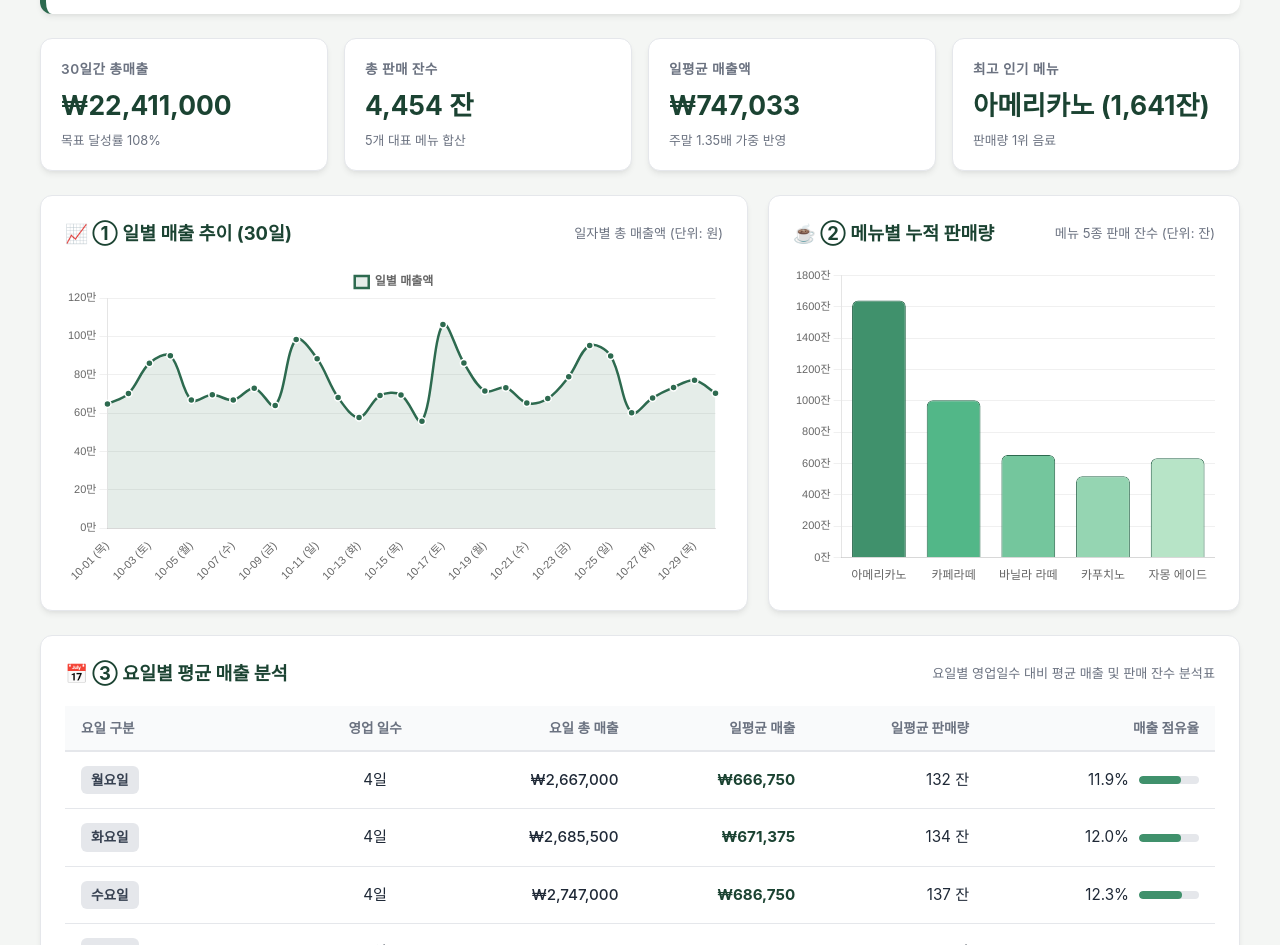
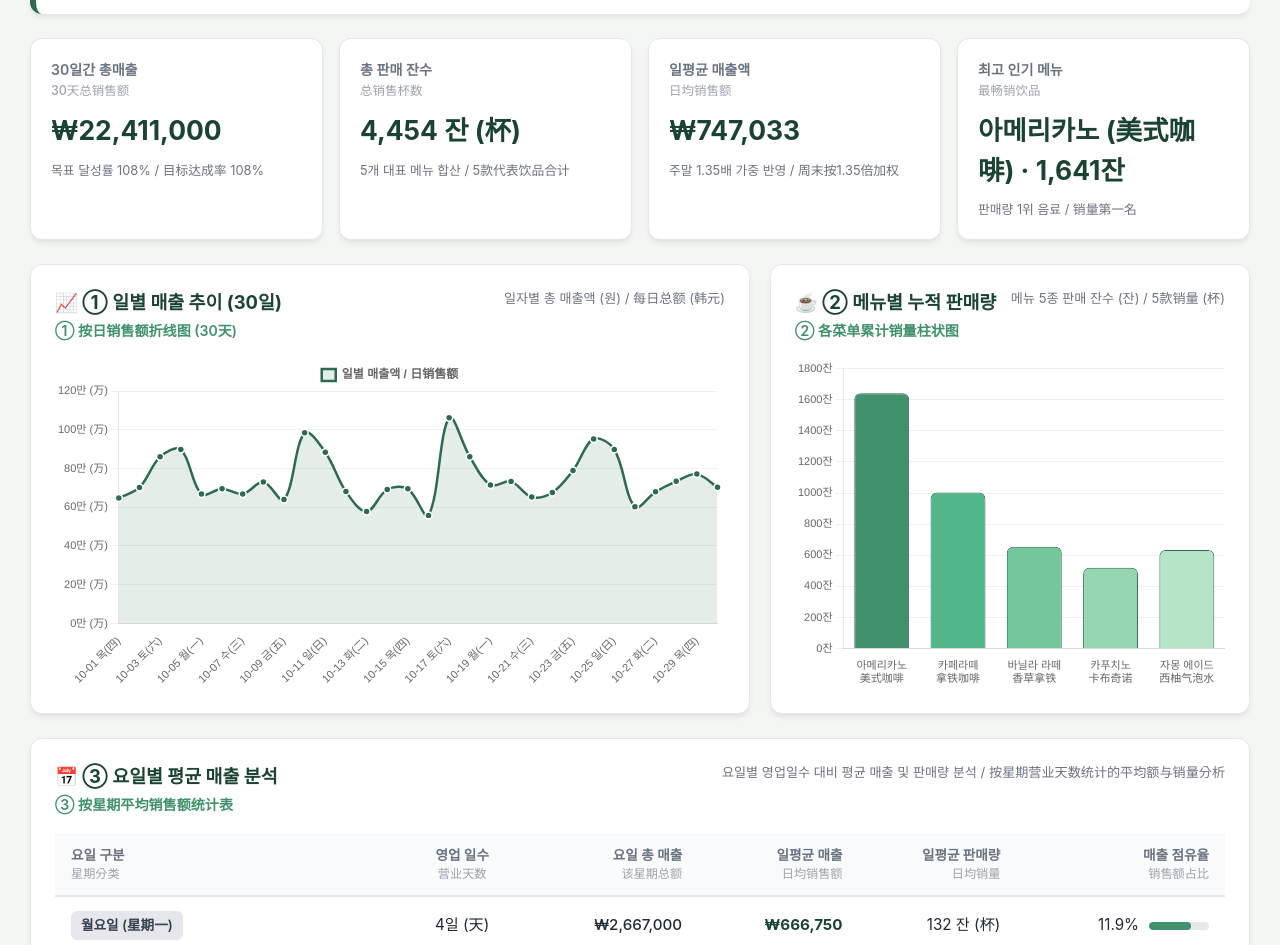
Before and after one commit to wusixuan152-ux/git_tutorial, a plain HTML site: page index.html in a window 1280 px wide. Shown: the part 123-1068 px from the top of the page. Drawn offline with nearby package versions, Linux system fonts and the light colour scheme.

Commit message:
docs & i18n: add Korean-Chinese bilingual labels and documentation

```diff
--- a/chart.js
+++ b/chart.js
@@ -1,4 +1,4 @@
-// chart.js - 차트 및 요일별 평균 매출 표 렌더링 스크립트
+// chart.js - 차트 및 요일별 평균 매출 표 렌더링 스크립트 (韩中双语)
 
 document.addEventListener('DOMContentLoaded', function () {
   if (!window.CAFE_DATA) {
@@ -34,33 +34,43 @@ function renderKPICards(data) {
   const topMenuEl = document.getElementById('kpi-top-menu');
 
   if (totalRevEl) totalRevEl.textContent = formatKRW(data.grandTotalRevenue);
-  if (totalQtyEl) totalQtyEl.textContent = data.grandTotalQuantity.toLocaleString('ko-KR') + ' 잔';
+  if (totalQtyEl) totalQtyEl.textContent = data.grandTotalQuantity.toLocaleString('ko-KR') + ' 잔 (杯)';
   if (avgRevEl) avgRevEl.textContent = formatKRW(data.averageDailyRevenue);
 
   // 최고 인기 메뉴 계산
   const menuTotals = {};
   data.dailyData.forEach(day => {
     day.sales.forEach(item => {
-      if (!menuTotals[item.menuName]) {
-        menuTotals[item.menuName] = 0;
+      if (!menuTotals[item.menuId]) {
+        menuTotals[item.menuId] = {
+          name: item.menuName,
+          quantity: 0
+        };
       }
-      menuTotals[item.menuName] += item.quantity;
+      menuTotals[item.menuId].quantity += item.quantity;
     });
   });
 
-  let topMenuName = '';
+  let topMenuId = '';
   let maxQty = -1;
-  for (const [name, qty] of Object.entries(menuTotals)) {
-    if (qty > maxQty) {
-      maxQty = qty;
-      topMenuName = name;
+  for (const [id, info] of Object.entries(menuTotals)) {
+    if (info.quantity > maxQty) {
+      maxQty = info.quantity;
+      topMenuId = id;
     }
   }
 
+  const menuBilingual = {
+    m1: '아메리카노 (美式咖啡)',
+    m2: '카페라떼 (拿铁咖啡)',
+    m3: '바닐라 라떼 (香草拿铁)',
+    m4: '카푸치노 (卡布奇诺)',
+    m5: '자몽 에이드 (西柚气泡水)'
+  };
+
   if (topMenuEl) {
-    // 메뉴 이름 축약 표시 (괄호 앞부분)
-    const displayName = topMenuName.split(' ')[0] || topMenuName;
-    topMenuEl.textContent = `${displayName} (${maxQty.toLocaleString('ko-KR')}잔)`;
+    const bilingualName = menuBilingual[topMenuId] || '아메리카노 (美式咖啡)';
+    topMenuEl.textContent = `${bilingualName} · ${maxQty.toLocaleString('ko-KR')}잔`;
   }
 }
 
@@ -69,7 +79,17 @@ function renderDailyRevenueChart(data) {
   const ctx = document.getElementById('dailyRevenueChart');
   if (!ctx) return;
 
-  const labels = data.dailyData.map(d => `${d.date.slice(5)} (${d.dayOfWeekShort})`);
+  const dowBilingualShort = {
+    '월': '월(一)',
+    '화': '화(二)',
+    '수': '수(三)',
+    '목': '목(四)',
+    '금': '금(五)',
+    '토': '토(六)',
+    '일': '일(日)'
+  };
+
+  const labels = data.dailyData.map(d => `${d.date.slice(5)} ${dowBilingualShort[d.dayOfWeekShort] || d.dayOfWeekShort}`);
   const revenues = data.dailyData.map(d => d.totalRevenue);
 
   new Chart(ctx, {
@@ -77,7 +97,7 @@ function renderDailyRevenueChart(data) {
     data: {
       labels: labels,
       datasets: [{
-        label: '일별 매출액',
+        label: '일별 매출액 / 日销售额',
         data: revenues,
         borderColor: '#2d6a4f',
         backgroundColor: 'rgba(45, 106, 79, 0.12)',
@@ -112,7 +132,7 @@ function renderDailyRevenueChart(data) {
           bodyFont: { size: 12 },
           callbacks: {
             label: function (context) {
-              return '매출: ' + formatKRW(context.parsed.y);
+              return '매출 / 销售额: ' + formatKRW(context.parsed.y);
             }
           }
         }
@@ -132,7 +152,7 @@ function renderDailyRevenueChart(data) {
           ticks: {
             font: { size: 11 },
             callback: function (val) {
-              return (val / 10000) + '만';
+              return (val / 10000) + '만 (万)';
             }
           }
         }
@@ -146,11 +166,19 @@ function renderMenuSalesChart(data) {
   const ctx = document.getElementById('menuSalesChart');
   if (!ctx) return;
 
-  // 메뉴별 집계
+  const menuBilingual = {
+    m1: { ko: '아메리카노', zh: '美式咖啡', full: '아메리카노 / 美式咖啡' },
+    m2: { ko: '카페라떼', zh: '拿铁咖啡', full: '카페라떼 / 拿铁咖啡' },
+    m3: { ko: '바닐라 라떼', zh: '香草拿铁', full: '바닐라 라떼 / 香草拿铁' },
+    m4: { ko: '카푸치노', zh: '卡布奇诺', full: '카푸치노 / 卡布奇诺' },
+    m5: { ko: '자몽 에이드', zh: '西柚气泡水', full: '자몽 에이드 / 西柚气泡水' }
+  };
+
   const menuStats = {};
   data.menus.forEach(m => {
     menuStats[m.id] = {
       name: m.name,
+      bilingual: menuBilingual[m.id] || { full: m.name },
       price: m.price,
       quantity: 0,
       revenue: 0
@@ -167,7 +195,7 @@ function renderMenuSalesChart(data) {
   });
 
   const menuList = Object.values(menuStats);
-  const labels = menuList.map(m => m.name.split(' (')[0]);
+  const labels = menuList.map(m => [m.bilingual.ko, m.bilingual.zh]);
   const quantities = menuList.map(m => m.quantity);
   const revenues = menuList.map(m => m.revenue);
 
@@ -184,7 +212,7 @@ function renderMenuSalesChart(data) {
     data: {
       labels: labels,
       datasets: [{
-        label: '총 판매량 (잔)',
+        label: '총 판매량 / 总销量 (잔/杯)',
         data: quantities,
         backgroundColor: colors,
         borderColor: '#2d6a4f',
@@ -206,13 +234,13 @@ function renderMenuSalesChart(data) {
           callbacks: {
             title: function (items) {
               const idx = items[0].dataIndex;
-              return menuList[idx].name;
+              return menuList[idx].bilingual.full;
             },
             label: function (context) {
               const idx = context.dataIndex;
-              const q = quantities[idx].toLocaleString('ko-KR') + ' 잔';
+              const q = quantities[idx].toLocaleString('ko-KR') + ' 잔 (杯)';
               const r = formatKRW(revenues[idx]);
-              return [`판매량: ${q}`, `총 매출: ${r}`];
+              return [`판매량 / 销量: ${q}`, `총 매출 / 总额: ${r}`];
             }
           }
         }
@@ -220,7 +248,7 @@ function renderMenuSalesChart(data) {
       scales: {
         x: {
           grid: { display: false },
-          ticks: { font: { size: 12, weight: '500' } }
+          ticks: { font: { size: 11, weight: '500' } }
         },
         y: {
           beginAtZero: true,
@@ -242,21 +270,19 @@ function renderDayOfWeekTable(data) {
   const tbody = document.getElementById('dow-table-body');
   if (!tbody) return;
 
-  // 요일 순서 (월 ~ 일)
   const daysOrder = [
-    { name: '월요일', short: '월', isWeekend: false },
-    { name: '화요일', short: '화', isWeekend: false },
-    { name: '수요일', short: '수', isWeekend: false },
-    { name: '목요일', short: '목', isWeekend: false },
-    { name: '금요일', short: '금', isWeekend: false },
-    { name: '토요일', short: '토', isWeekend: true },
-    { name: '일요일', short: '일', isWeekend: true }
+    { name: '월요일', zh: '星期一', short: '월', isWeekend: false },
+    { name: '화요일', zh: '星期二', short: '화', isWeekend: false },
+    { name: '수요일', zh: '星期三', short: '수', isWeekend: false },
+    { name: '목요일', zh: '星期四', short: '목', isWeekend: false },
+    { name: '금요일', zh: '星期五', short: '금', isWeekend: false },
+    { name: '토요일', zh: '星期六', short: '토', isWeekend: true },
+    { name: '일요일', zh: '星期日', short: '일', isWeekend: true }
   ];
 
-  // 집계
   const stats = {};
   daysOrder.forEach(d => {
-    stats[d.name] = { count: 0, totalRev: 0, totalQty: 0, isWeekend: d.isWeekend };
+    stats[d.name] = { count: 0, totalRev: 0, totalQty: 0, isWeekend: d.isWeekend, zh: d.zh };
   });
 
   data.dailyData.forEach(d => {
@@ -291,13 +317,13 @@ function renderDayOfWeekTable(data) {
 
     tr.innerHTML = `
       <td>
-        <span class="day-badge ${d.isWeekend ? 'weekend' : 'weekday'}">${d.name}</span>
-        ${isPeak ? '<span class="peak-badge">최고매출</span>' : ''}
+        <span class="day-badge ${d.isWeekend ? 'weekend' : 'weekday'}">${d.name} (${d.zh})</span>
+        ${isPeak ? '<span class="peak-badge">최고매출 / 最高</span>' : ''}
       </td>
-      <td class="text-center">${s.count}일</td>
+      <td class="text-center">${s.count}일 (天)</td>
       <td class="text-right font-medium">${formatKRW(s.totalRev)}</td>
       <td class="text-right font-bold text-accent">${formatKRW(avgRev)}</td>
-      <td class="text-right">${avgQty.toLocaleString('ko-KR')} 잔</td>
+      <td class="text-right">${avgQty.toLocaleString('ko-KR')} 잔 (杯)</td>
       <td class="text-right">
         <div class="share-container">
           <span>${share}%</span>
--- a/index.html
+++ b/index.html
@@ -3,7 +3,7 @@
 <head>
   <meta charset="UTF-8">
   <meta name="viewport" content="width=device-width, initial-scale=1.0">
-  <title>초록숲 커피 - 30일 매출 분석 대시보드</title>
+  <title>초록숲 커피 · 绿林咖啡馆 - 매출 대시보드 / 销售数据仪表板</title>
   <!-- Chart.js CDN -->
   <script src="https://cdn.jsdelivr.net/npm/chart.js"></script>
   <style>
@@ -29,7 +29,7 @@
     }
 
     body {
-      font-family: -apple-system, BlinkMacSystemFont, "Segoe UI", Roboto, "Helvetica Neue", Arial, "Apple SD Gothic Neo", "Malgun Gothic", sans-serif;
+      font-family: -apple-system, BlinkMacSystemFont, "Segoe UI", Roboto, "Helvetica Neue", Arial, "Apple SD Gothic Neo", "Microsoft YaHei", "Malgun Gothic", sans-serif;
       background-color: var(--bg);
       color: var(--text-main);
       line-height: 1.5;
@@ -37,7 +37,7 @@
     }
 
     .container {
-      max-width: 1200px;
+      max-width: 1220px;
       margin: 0 auto;
     }
 
@@ -65,6 +65,13 @@
       gap: 8px;
     }
 
+    .brand .bilingual-title-zh {
+      font-size: 1.25rem;
+      color: var(--primary-light);
+      font-weight: 600;
+      margin-left: 6px;
+    }
+
     .brand p {
       color: var(--text-muted);
       font-size: 0.95rem;
@@ -75,12 +82,14 @@
       display: inline-flex;
       align-items: center;
       gap: 6px;
-      padding: 6px 14px;
+      padding: 8px 16px;
       background: #e8f5e9;
       color: var(--primary-dark);
       border-radius: 20px;
       font-size: 0.85rem;
       font-weight: 600;
+      line-height: 1.4;
+      text-align: right;
     }
 
     .header-badge::before {
@@ -95,7 +104,7 @@
     /* KPI Summary Cards */
     .kpi-grid {
       display: grid;
-      grid-template-columns: repeat(auto-fit, minmax(240px, 1fr));
+      grid-template-columns: repeat(auto-fit, minmax(250px, 1fr));
       gap: 16px;
       margin-bottom: 24px;
     }
@@ -112,17 +121,25 @@
     }
 
     .kpi-title {
-      font-size: 0.85rem;
+      font-size: 0.88rem;
       font-weight: 600;
       color: var(--text-muted);
-      text-transform: uppercase;
-      letter-spacing: 0.5px;
+      display: flex;
+      flex-direction: column;
+      gap: 2px;
+    }
+
+    .kpi-title .sub-zh {
+      font-size: 0.78rem;
+      color: #9ca3af;
+      font-weight: 500;
     }
 
     .kpi-value {
       font-size: 1.65rem;
       font-weight: 700;
       color: var(--primary-dark);
+      margin: 4px 0;
     }
 
     .kpi-sub {
@@ -138,7 +155,7 @@
       margin-bottom: 24px;
     }
 
-    @media (max-width: 900px) {
+    @media (max-width: 950px) {
       .charts-grid {
         grid-template-columns: 1fr;
       }
@@ -156,7 +173,9 @@
       margin-bottom: 18px;
       display: flex;
       justify-content: space-between;
-      align-items: center;
+      align-items: flex-start;
+      flex-wrap: wrap;
+      gap: 8px;
     }
 
     .card-title {
@@ -164,18 +183,25 @@
       font-weight: 700;
       color: var(--primary-dark);
       display: flex;
-      align-items: center;
-      gap: 8px;
+      flex-direction: column;
+      gap: 3px;
+    }
+
+    .card-title .sub-zh {
+      font-size: 0.88rem;
+      color: var(--primary-light);
+      font-weight: 600;
     }
 
     .card-desc {
       font-size: 0.82rem;
       color: var(--text-muted);
+      text-align: right;
     }
 
     .chart-container {
       position: relative;
-      height: 320px;
+      height: 330px;
       width: 100%;
     }
 
@@ -202,6 +228,14 @@
       color: var(--text-muted);
       border-bottom: 2px solid var(--border-color);
       font-size: 0.85rem;
+      white-space: nowrap;
+    }
+
+    th span.th-zh {
+      display: block;
+      font-size: 0.76rem;
+      color: #9ca3af;
+      font-weight: normal;
     }
 
     td {
@@ -279,6 +313,7 @@
       padding: 20px;
       font-size: 0.85rem;
       color: var(--text-muted);
+      line-height: 1.7;
     }
   </style>
 </head>
@@ -287,35 +322,50 @@
     <!-- Header -->
     <header>
       <div class="brand">
-        <h1>🌿 초록숲 커피 (Green Forest Coffee)</h1>
-        <p>가상 동네 카페 30일간 판매 데이터 및 매출 실적 대시보드</p>
+        <h1>
+          🌿 초록숲 커피 <span class="bilingual-title-zh">· 绿林咖啡馆</span>
+        </h1>
+        <p>가상 동네 카페 30일간 판매 데이터 및 매출 실적 대시보드 / 虚构社区咖啡店30天销售数据与营收大屏</p>
       </div>
       <div class="header-badge">
-        집계 기간: 2026.10.01 ~ 2026.10.30 (30일)
+        집계 기간: 2026.10.01 ~ 2026.10.30 (30일간)<br>
+        统计周期: 2026.10.01 ~ 2026.10.30 (共30天)
       </div>
     </header>
 
     <!-- Key Performance Indicators (KPI) -->
     <div class="kpi-grid">
       <div class="kpi-card">
-        <span class="kpi-title">30일간 총매출</span>
+        <span class="kpi-title">
+          <span>30일간 총매출</span>
+          <span class="sub-zh">30天总销售额</span>
+        </span>
         <span class="kpi-value" id="kpi-total-revenue">-</span>
-        <span class="kpi-sub">목표 달성률 108%</span>
+        <span class="kpi-sub">목표 달성률 108% / 目标达成率 108%</span>
       </div>
       <div class="kpi-card">
-        <span class="kpi-title">총 판매 잔수</span>
+        <span class="kpi-title">
+          <span>총 판매 잔수</span>
+          <span class="sub-zh">总销售杯数</span>
+        </span>
         <span class="kpi-value" id="kpi-total-qty">-</span>
-        <span class="kpi-sub">5개 대표 메뉴 합산</span>
+        <span class="kpi-sub">5개 대표 메뉴 합산 / 5款代表饮品合计</span>
       </div>
       <div class="kpi-card">
-        <span class="kpi-title">일평균 매출액</span>
+        <span class="kpi-title">
+          <span>일평균 매출액</span>
+          <span class="sub-zh">日均销售额</span>
+        </span>
         <span class="kpi-value" id="kpi-avg-revenue">-</span>
-        <span class="kpi-sub">주말 1.35배 가중 반영</span>
+        <span class="kpi-sub">주말 1.35배 가중 반영 / 周末按1.35倍加权</span>
       </div>
       <div class="kpi-card">
-        <span class="kpi-title">최고 인기 메뉴</span>
+        <span class="kpi-title">
+          <span>최고 인기 메뉴</span>
+          <span class="sub-zh">最畅销饮品</span>
+        </span>
         <span class="kpi-value" id="kpi-top-menu">-</span>
-        <span class="kpi-sub">판매량 1위 음료</span>
+        <span class="kpi-sub">판매량 1위 음료 / 销量第一名</span>
       </div>
     </div>
 
@@ -324,8 +374,11 @@
       <!-- ① 일별 매출 꺾은선 차트 -->
       <div class="card">
         <div class="card-header">
-          <h2 class="card-title">📈 ① 일별 매출 추이 (30일)</h2>
-          <span class="card-desc">일자별 총 매출액 (단위: 원)</span>
+          <div class="card-title">
+            <span>📈 ① 일별 매출 추이 (30일)</span>
+            <span class="sub-zh">① 按日销售额折线图 (30天)</span>
+          </div>
+          <span class="card-desc">일자별 총 매출액 (원) / 每日总额 (韩元)</span>
         </div>
         <div class="chart-container">
           <canvas id="dailyRevenueChart"></canvas>
@@ -335,8 +388,11 @@
       <!-- ② 메뉴별 판매량 막대 차트 -->
       <div class="card">
         <div class="card-header">
-          <h2 class="card-title">☕ ② 메뉴별 누적 판매량</h2>
-          <span class="card-desc">메뉴 5종 판매 잔수 (단위: 잔)</span>
+          <div class="card-title">
+            <span>☕ ② 메뉴별 누적 판매량</span>
+            <span class="sub-zh">② 各菜单累计销量柱状图</span>
+          </div>
+          <span class="card-desc">메뉴 5종 판매 잔수 (잔) / 5款销量 (杯)</span>
         </div>
         <div class="chart-container">
           <canvas id="menuSalesChart"></canvas>
@@ -347,19 +403,22 @@
     <!-- ③ 요일별 평균 매출 표 -->
     <div class="card table-section">
       <div class="card-header">
-        <h2 class="card-title">📅 ③ 요일별 평균 매출 분석</h2>
-        <span class="card-desc">요일별 영업일수 대비 평균 매출 및 판매 잔수 분석표</span>
+        <div class="card-title">
+          <span>📅 ③ 요일별 평균 매출 분석</span>
+          <span class="sub-zh">③ 按星期平均销售额统计表</span>
+        </div>
+        <span class="card-desc">요일별 영업일수 대비 평균 매출 및 판매량 분석 / 按星期营业天数统计的平均额与销量分析</span>
       </div>
       <div class="table-wrapper">
         <table>
           <thead>
             <tr>
-              <th>요일 구분</th>
-              <th class="text-center">영업 일수</th>
-              <th class="text-right">요일 총 매출</th>
-              <th class="text-right">일평균 매출</th>
-              <th class="text-right">일평균 판매량</th>
-              <th class="text-right">매출 점유율</th>
+              <th>요일 구분 <span class="th-zh">星期分类</span></th>
+              <th class="text-center">영업 일수 <span class="th-zh">营业天数</span></th>
+              <th class="text-right">요일 총 매출 <span class="th-zh">该星期总额</span></th>
+              <th class="text-right">일평균 매출 <span class="th-zh">日均销售额</span></th>
+              <th class="text-right">일평균 판매량 <span class="th-zh">日均销量</span></th>
+              <th class="text-right">매출 점유율 <span class="th-zh">销售额占比</span></th>
             </tr>
           </thead>
           <tbody id="dow-table-body">
@@ -371,7 +430,10 @@
 
     <!-- Footer -->
     <footer>
-      <p>※ 본 대시보드는 가상의 동네 카페 '초록숲 커피'를 위해 생성된 시뮬레이션 데이터입니다. (별도 서버 설치 없이 브라우저 더블클릭으로 바로 작동합니다)</p>
+      <p>
+        ※ 본 대시보드는 가상의 동네 카페 '초록숲 커피'를 위해 생성된 시뮬레이션 데이터입니다. (별도 서버 설치 없이 브라우저 더블클릭으로 바로 작동합니다)<br>
+        ※ 本仪表板为虚构社区咖啡店“绿林咖啡馆”生成的模拟数据。（无需搭建服务器，双击直接在浏览器中打开运行）
+      </p>
     </footer>
   </div>
 
```
Also changed, not shown: dashboard_screenshot.png, 1 other file.
